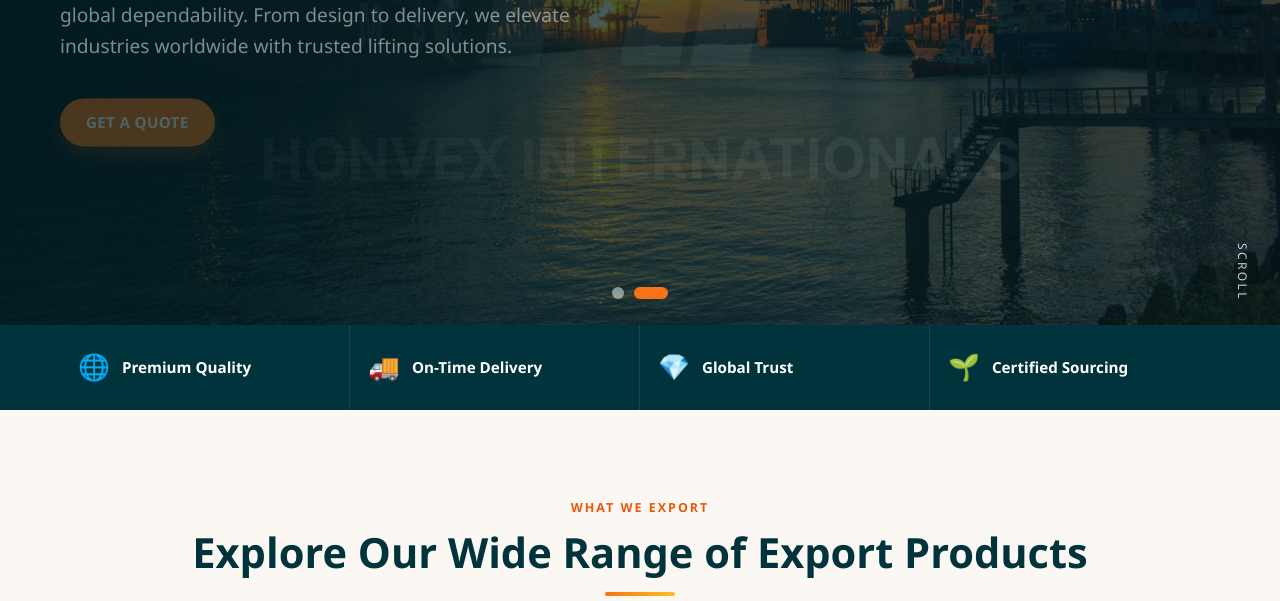
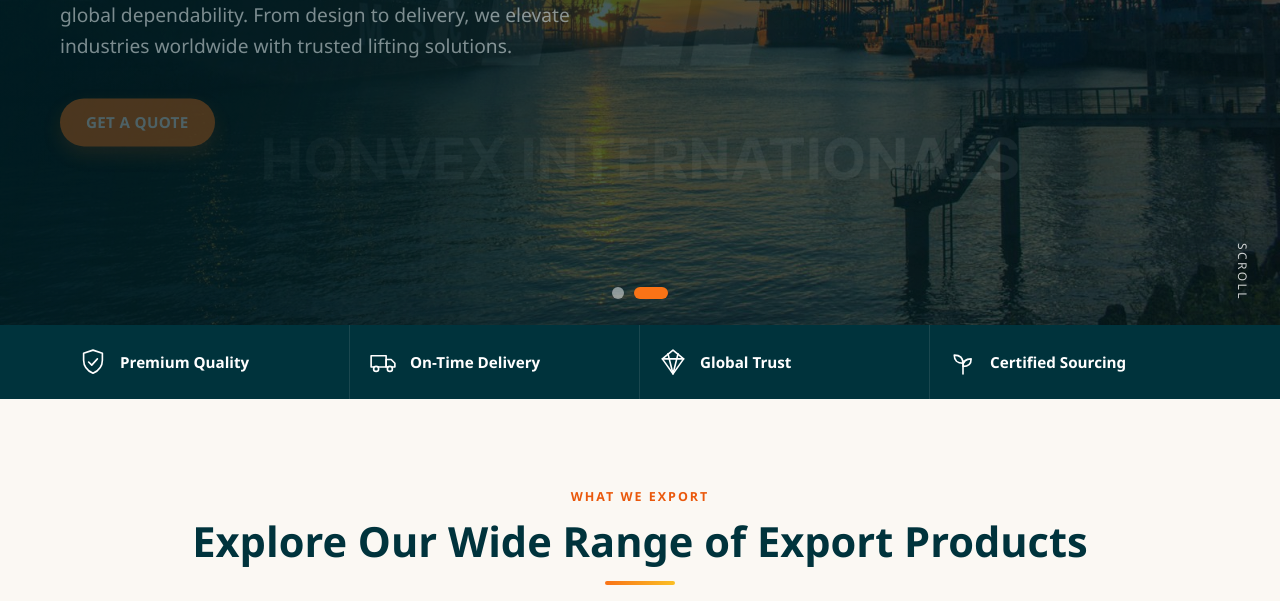
Before and after one commit to Honvex/Honvex_test, a plain HTML site: page index.html in a window 1280 px wide. Shown: the part 447-1048 px from the top of the page. Drawn offline with nearby package versions, Linux system fonts and the light colour scheme.

Commit message:
Remove third-party logos; add original SVG icons for the trust strip

```diff
--- a/honvex.css
+++ b/honvex.css
@@ -451,3 +451,7 @@
 @media (max-width: 820px) {
   .js .reveal[data-reveal="left"]:not(.in), .js .reveal[data-reveal="right"]:not(.in) { transform: translateY(26px); }
 }
+
+/* original SVG icons in the trust strip */
+.strip-item span { display: inline-grid; place-items: center; }
+.strip-item img { display: block; width: 30px; height: 30px; }
--- a/index.html
+++ b/index.html
@@ -63,7 +63,7 @@
   }
   </script>
 
-  <link rel="stylesheet" href="honvex.css?v=20261028j">
+  <link rel="stylesheet" href="honvex.css?v=20261028k">
 </head>
 <body>
   <div class="progress" aria-hidden="true"></div>
@@ -126,10 +126,10 @@
   <!-- Trust strip -->
   <div class="strip">
     <div class="container strip-grid">
-      <div class="strip-item"><span>🌐</span> Premium Quality</div>
-      <div class="strip-item"><span>🚚</span> On-Time Delivery</div>
-      <div class="strip-item"><span>💎</span> Global Trust</div>
-      <div class="strip-item"><span>🌱</span> Certified Sourcing</div>
+      <div class="strip-item"><span><img src="image/icons/quality.svg" alt="" width="30" height="30"></span> Premium Quality</div>
+      <div class="strip-item"><span><img src="image/icons/delivery.svg" alt="" width="30" height="30"></span> On-Time Delivery</div>
+      <div class="strip-item"><span><img src="image/icons/trust.svg" alt="" width="30" height="30"></span> Global Trust</div>
+      <div class="strip-item"><span><img src="image/icons/sourcing.svg" alt="" width="30" height="30"></span> Certified Sourcing</div>
     </div>
   </div>
 
@@ -325,6 +325,6 @@
   <button class="to-top" aria-label="Back to top">↑</button>
 
   <script src="https://cdn.jsdelivr.net/npm/@emailjs/browser@4/dist/email.min.js"></script>
-  <script src="honvex.js?v=20261028j"></script>
+  <script src="honvex.js?v=20261028k"></script>
 </body>
 </html>
```
Also changed, not shown: machinery_index.html (+2 -2 lines), organics.html (+2 -2 lines), image/icons/delivery.svg (added), image/icons/quality.svg (added), image/icons/sourcing.svg (added), image/icons/trust.svg (added), image/orient.png (deleted), image/pen.png (deleted), image/pix.png (deleted), image/sum.png (deleted).
